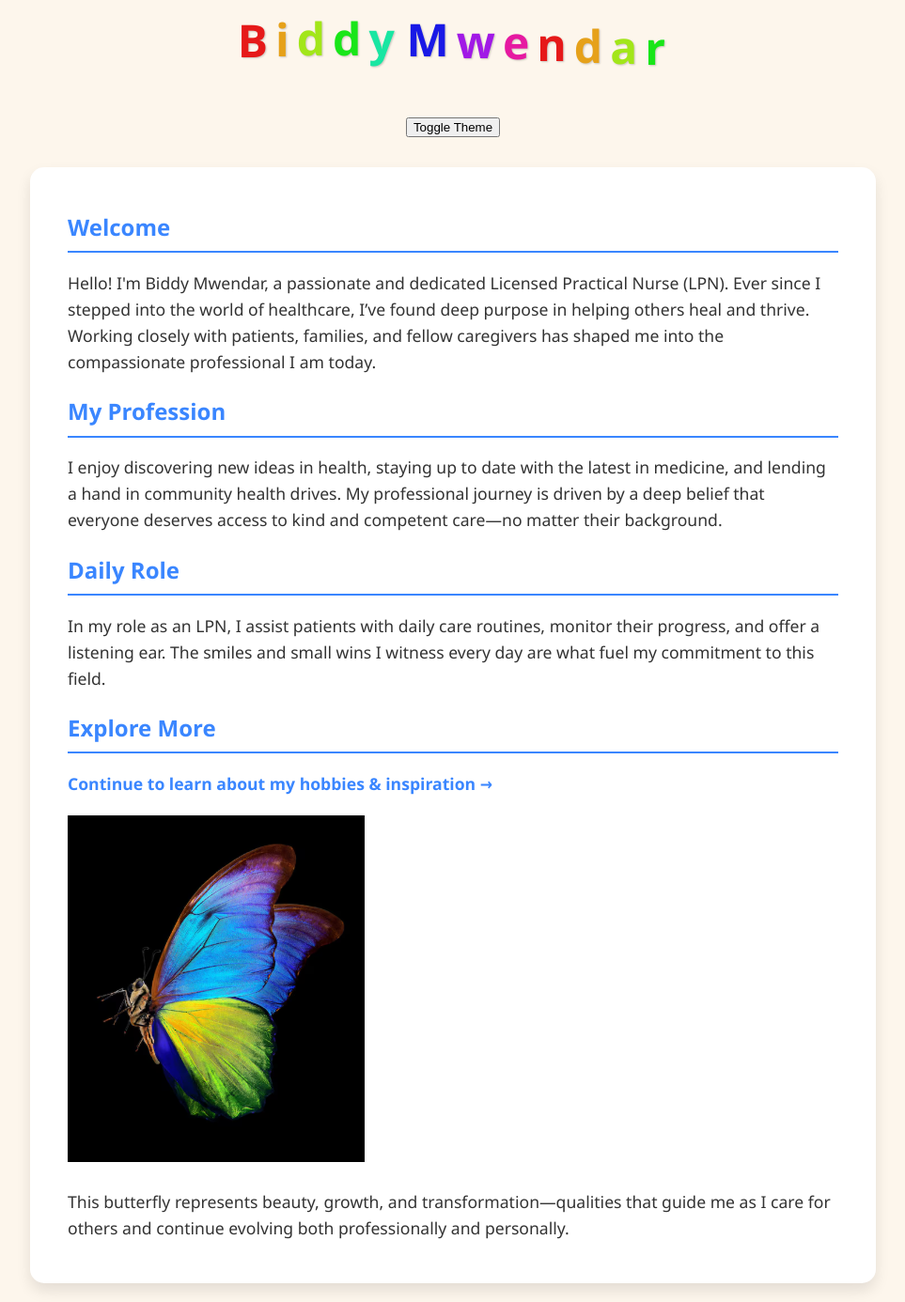
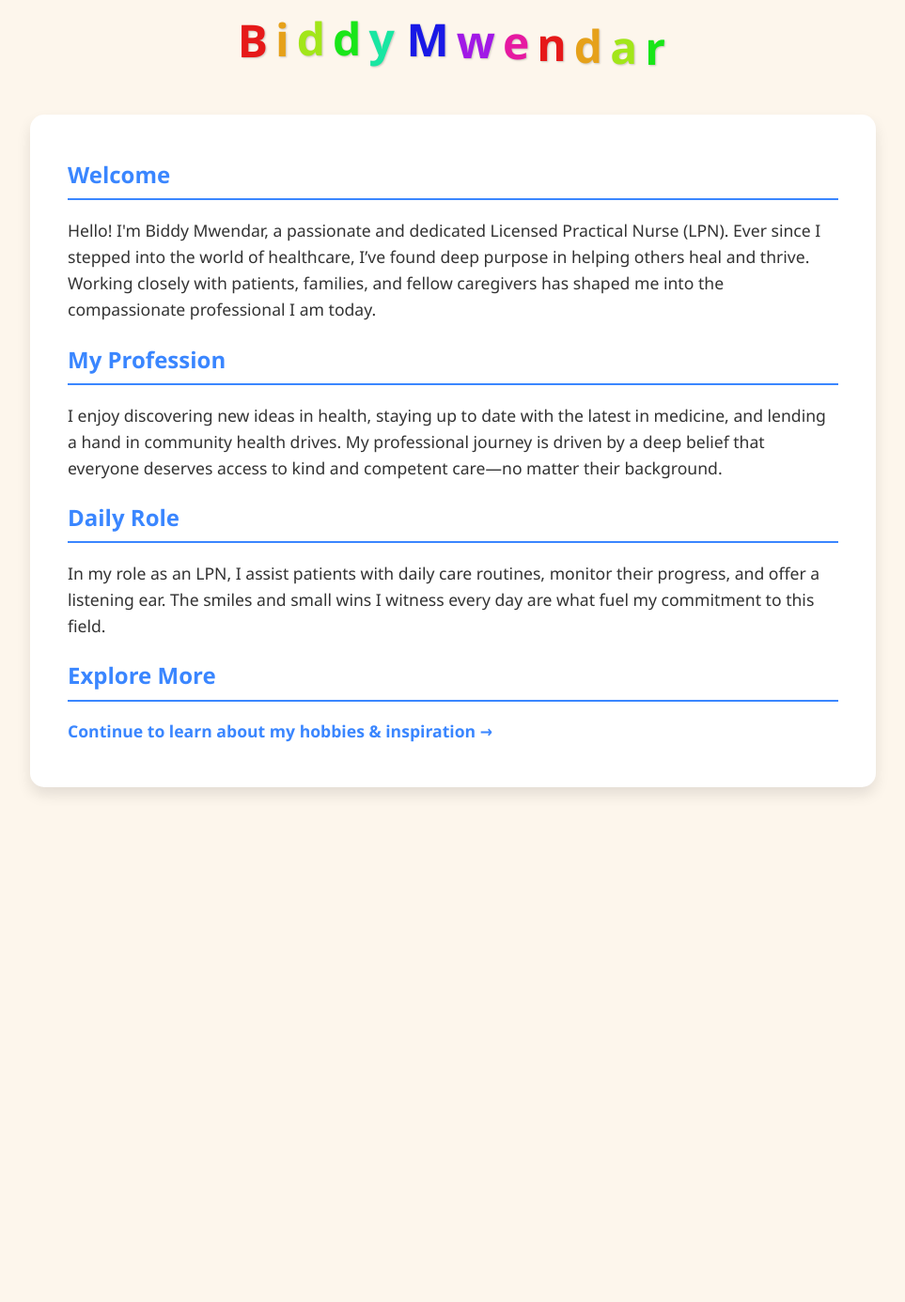
Before and after one commit to Hyent453/Biddy_Discussion-Week-7, a plain HTML site: page index.html in a window 1280 px wide. Shown: the part 39-1425 px from the top of the page at 94% size, without its empty margins (158-1121 px from the left). After the commit the page ends 897 px from the top, so only its background shows below. Drawn offline with Linux system fonts and the light colour scheme.

Commit message:
Update index.html

```diff
--- a/index.html
+++ b/index.html
@@ -2,19 +2,15 @@
 <html lang="en">
 <head>
   <meta charset="UTF-8" />
-  <meta name="viewport" content="width=device-width, initial-scale=1.0" />
   <title>Biddy Mwendar - About Me</title>
   <link rel="stylesheet" href="style.css" />
-  <script src="script.js" defer></script>
 </head>
 <body>
   <header>
     <h1 id="name-header">Biddy Mwendar</h1>
-    <button class="toggle-theme" onclick="toggleTheme()">Toggle Theme</button>
   </header>
 
   <main class="content">
-    <div class="left-column">
     <section>
       <h2>Welcome</h2>
       <p>Hello! I'm Biddy Mwendar, a passionate and dedicated Licensed Practical Nurse (LPN). Ever since I stepped into the world of healthcare, I’ve found deep purpose in helping others heal and thrive. Working closely with patients, families, and fellow caregivers has shaped me into the compassionate professional I am today.</p>
@@ -32,14 +28,10 @@
 
     <section>
       <h2>Explore More</h2>
-        <p><a href="hobbies.html">Continue to learn about my hobbies & inspiration →</a></p>
+      <p><a href="hobbies.html" target="_self">Continue to learn about my hobbies & inspiration →</a></p>
     </section>
-    </div>
+  </main>
 
-    <div class="right-column">
-      <img src="butterfly.png" alt="Butterfly Image" />
-      <p style="margin-top: 20px;">This butterfly represents beauty, growth, and transformation—qualities that guide me as I care for others and continue evolving both professionally and personally.</p>
-    </div>
-  </main>
+  <script src="script.js"></script>
 </body>
 </html>
```
Lines whose indentation alone changed are shown as unchanged.
